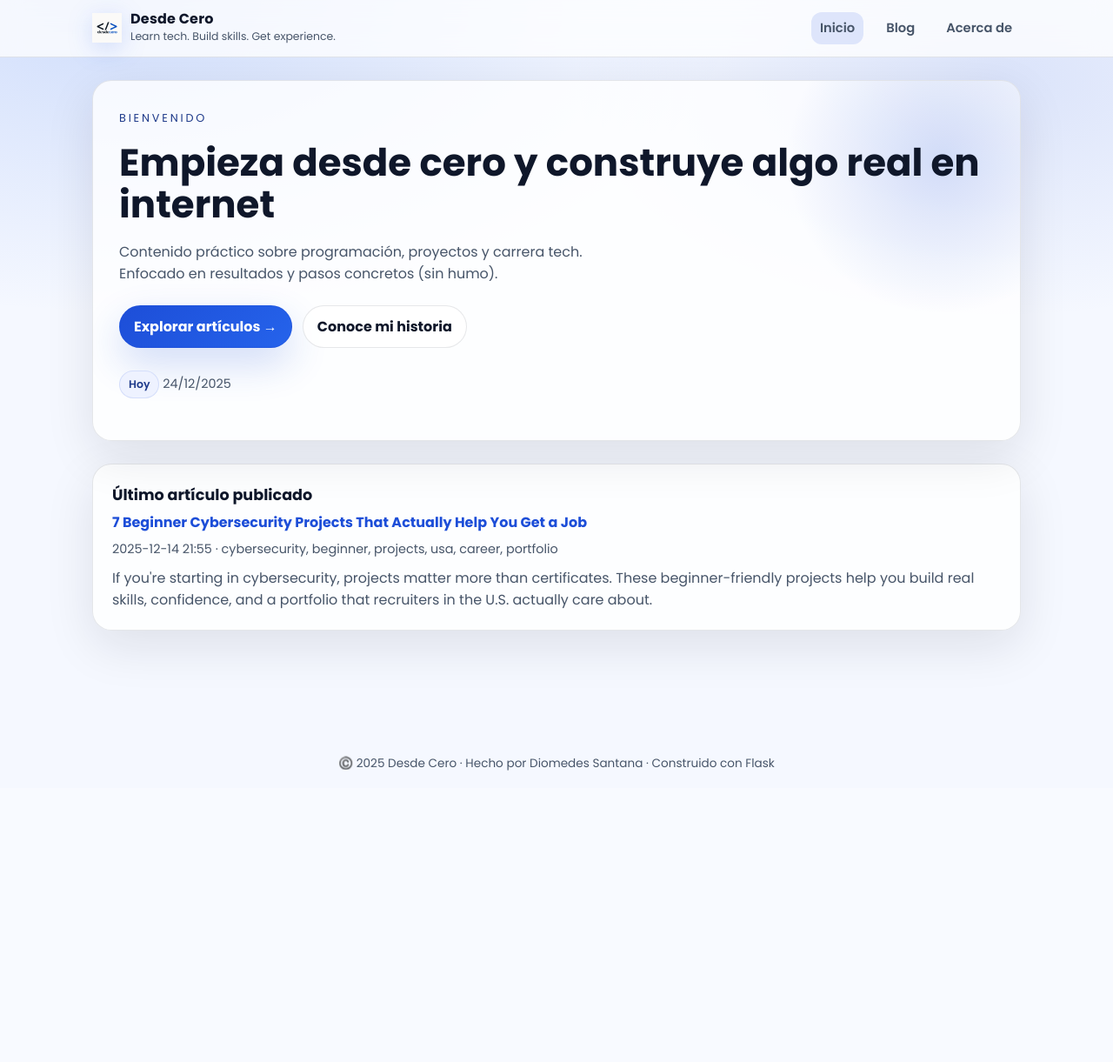
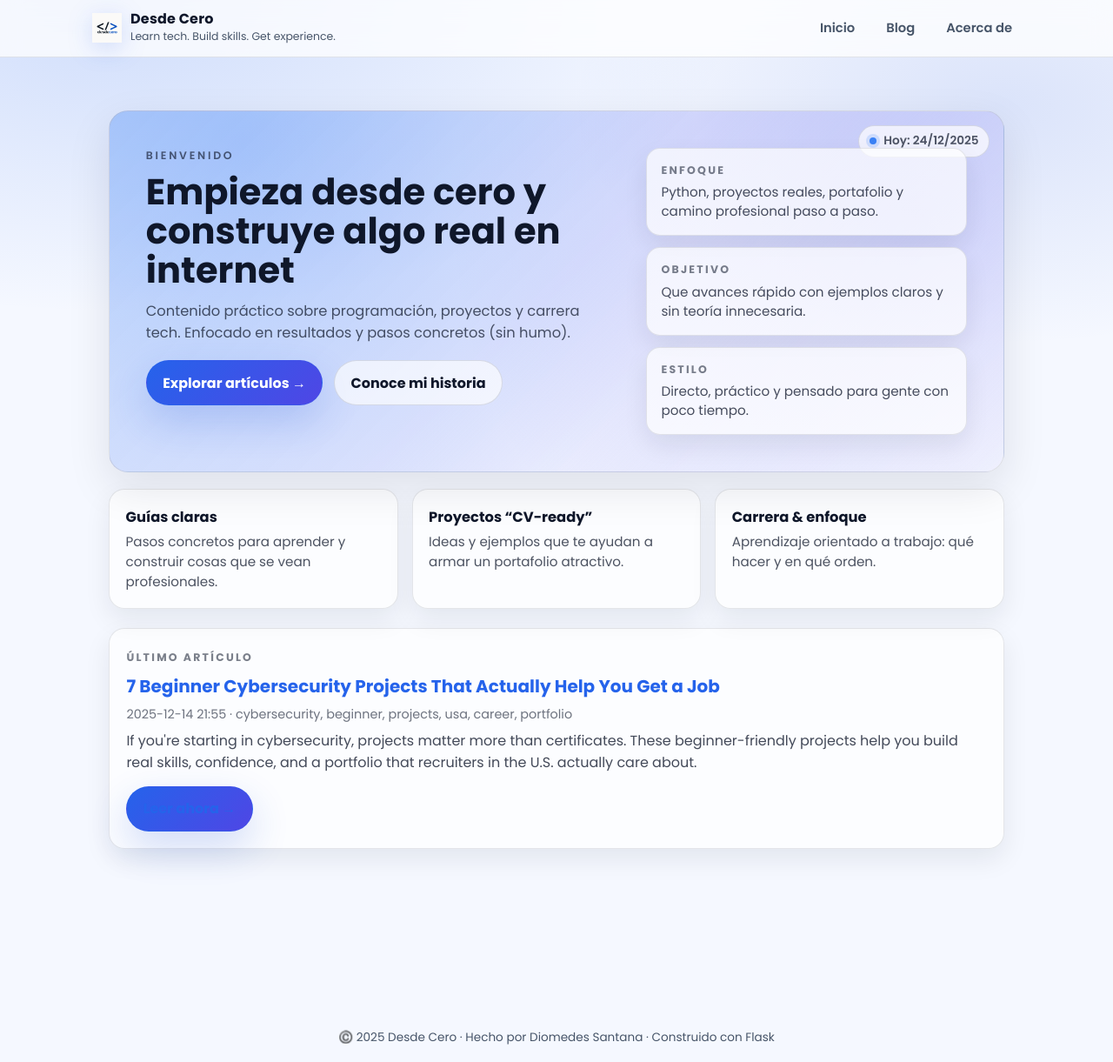
Before and after one commit to dsantanasec-eng/desde-cero-blog, a Flask app: page / in a window 1280 px wide. Shown: the whole page at 87% size. Before the commit the page ends 886 px from the top, so only its background shows below. Run offline with Flask 3, Linux system fonts and the light colour scheme; data comes from the database, SQL or seed files in the repository.

Commit message:
Improve home hero layout and latest post card

```diff
--- a/templates/index.html
+++ b/templates/index.html
@@ -1,85 +1,306 @@
 {% extends "base.html" %}
-{% set active_page = 'home' %}
 
 {% block title %}Desde Cero | Aprende, aplica y gana experiencia{% endblock %}
 
 {% block content %}
 <style>
-  .hero{
-    padding: 34px 30px;
-    overflow:hidden;
-    position:relative;
-  }
-  .hero::before{
-    content:"";
-    position:absolute; inset:-120px -120px auto auto;
-    width:420px; height:420px;
-    background: radial-gradient(circle, rgba(29,78,216,.18), transparent 60%);
-    transform: rotate(12deg);
-  }
-  .hero-grid{
-    display:grid;
-    gap:18px;
-    position:relative;
-  }
-  .kicker{ font-size:.8rem; letter-spacing:.22em; text-transform:uppercase; color:#1e3a8a; }
-  h1{
-    margin:0;
-    font-size: clamp(1.8rem, 3.4vw, 2.8rem);
-    line-height:1.1;
-  }
-  .sub{
-    margin:0;
-    color: var(--muted);
-    max-width: 58ch;
-  }
-  .cta{ display:flex; gap:12px; flex-wrap:wrap; margin-top:6px; }
-  .mini{
-    color: var(--muted);
-    font-size:.9rem;
-    margin-top: 8px;
+  .home-wrap{
+    max-width: 1100px;
+    margin: 0 auto;
+    padding: 2.2rem 1.2rem 4rem;
   }
 
+  /* HERO */
+  .hero-card{
+    position: relative;
+    border-radius: 22px;
+    padding: 2.2rem 2rem;
+    background: linear-gradient(135deg, rgba(59,130,246,.20), rgba(99,102,241,.12), rgba(255,255,255,.65));
+    border: 1px solid rgba(15,23,42,.12);
+    box-shadow: 0 18px 50px rgba(15,23,42,.10);
+    overflow: hidden;
+  }
+  .hero-card:before{
+    content:"";
+    position:absolute;
+    inset:-2px;
+    background: radial-gradient(circle at 15% 10%, rgba(59,130,246,.25), transparent 55%),
+                radial-gradient(circle at 90% 30%, rgba(99,102,241,.20), transparent 55%);
+    pointer-events:none;
+  }
+  .hero-inner{
+    position: relative;
+    display: grid;
+    grid-template-columns: 1fr;
+    gap: 1.4rem;
+    align-items: start;
+  }
+  @media (min-width: 980px){
+    .hero-inner{ grid-template-columns: 1.2fr .8fr; }
+    .hero-card{ padding: 2.6rem 2.6rem; }
+  }
+
+  .kicker{
+    font-size: .78rem;
+    letter-spacing: .22em;
+    text-transform: uppercase;
+    color: rgba(15,23,42,.65);
+    font-weight: 600;
+    margin: 0 0 .7rem;
+  }
+  .title{
+    margin: 0 0 .7rem;
+    font-size: 2.05rem;
+    line-height: 1.08;
+    color: #0f172a;
+    font-weight: 800;
+  }
+  @media (min-width: 980px){
+    .title{ font-size: 2.6rem; }
+  }
+  .subtitle{
+    margin: 0 0 1.2rem;
+    color: rgba(15,23,42,.72);
+    max-width: 52ch;
+    font-size: 1.02rem;
+  }
+
+  /* chip fecha arriba derecha */
+  .date-chip{
+    position:absolute;
+    top: 16px;
+    right: 16px;
+    display:inline-flex;
+    align-items:center;
+    gap:.55rem;
+    padding: .45rem .7rem;
+    border-radius: 999px;
+    background: rgba(255,255,255,.70);
+    border: 1px solid rgba(15,23,42,.12);
+    color: rgba(15,23,42,.72);
+    font-size: .85rem;
+    font-weight: 600;
+    backdrop-filter: blur(10px);
+  }
+  .dot{
+    width: 8px;
+    height: 8px;
+    border-radius: 999px;
+    background: #3b82f6;
+    box-shadow: 0 0 0 4px rgba(59,130,246,.18);
+  }
+
+  /* Botones */
+  .cta-row{ display:flex; gap:.8rem; flex-wrap:wrap; margin-top:.4rem; }
+  .btn{
+    display:inline-flex;
+    align-items:center;
+    justify-content:center;
+    gap:.5rem;
+    padding: .78rem 1.15rem;
+    border-radius: 999px;
+    text-decoration:none;
+    font-weight: 700;
+    border: 1px solid rgba(15,23,42,.12);
+    background: rgba(255,255,255,.65);
+    color: #0f172a;
+    transition: .15s ease;
+  }
+  .btn:hover{ transform: translateY(-1px); box-shadow: 0 14px 28px rgba(15,23,42,.10); }
+  .btn-primary{
+    background: linear-gradient(135deg, #2563eb, #4f46e5);
+    border-color: rgba(37,99,235,.25);
+    color: white;
+  }
+
+  /* Mini panel derecha */
+  .mini-panel{
+    display: grid;
+    gap: .8rem;
+  }
+  .mini-box{
+    background: rgba(255,255,255,.70);
+    border: 1px solid rgba(15,23,42,.10);
+    border-radius: 16px;
+    padding: 1rem 1rem;
+    box-shadow: 0 12px 28px rgba(15,23,42,.08);
+  }
+  .mini-label{
+    font-size:.78rem;
+    text-transform: uppercase;
+    letter-spacing:.18em;
+    color: rgba(15,23,42,.55);
+    font-weight: 700;
+    margin: 0 0 .35rem;
+  }
+  .mini-text{
+    margin: 0;
+    color: rgba(15,23,42,.76);
+    font-size: .95rem;
+    line-height: 1.45;
+  }
+
+  /* Cards debajo */
+  .below-grid{
+    margin-top: 1.2rem;
+    display:grid;
+    gap: 1rem;
+    grid-template-columns: 1fr;
+  }
+  @media (min-width: 980px){
+    .below-grid{ grid-template-columns: repeat(3, 1fr); }
+  }
+  .info-card{
+    border-radius: 18px;
+    padding: 1.15rem 1.15rem;
+    background: rgba(255,255,255,.70);
+    border: 1px solid rgba(15,23,42,.10);
+    box-shadow: 0 12px 30px rgba(15,23,42,.08);
+  }
+  .info-title{
+    margin: 0 0 .35rem;
+    font-weight: 800;
+    color:#0f172a;
+    font-size: 1.02rem;
+  }
+  .info-p{
+    margin: 0;
+    color: rgba(15,23,42,.74);
+    font-size: .95rem;
+    line-height: 1.5;
+  }
+
+  /* Último post */
   .latest{
-    margin-top: 26px;
-    padding: 22px;
+    margin-top: 1.4rem;
+    border-radius: 18px;
+    padding: 1.2rem 1.2rem;
+    background: rgba(255,255,255,.70);
+    border: 1px solid rgba(15,23,42,.10);
+    box-shadow: 0 12px 30px rgba(15,23,42,.08);
   }
-  .latest h2{ margin:0 0 6px; font-size:1.1rem; }
-  .latest a{ text-decoration:none; font-weight:800; color: var(--blue); }
-  .latest a:hover{ text-decoration:underline; }
-  .meta{ color: var(--muted); font-size:.9rem; margin: 8px 0 0; }
+  .latest-kicker{
+    display:inline-flex;
+    align-items:center;
+    gap:.5rem;
+    font-size:.78rem;
+    letter-spacing:.18em;
+    text-transform: uppercase;
+    color: rgba(15,23,42,.55);
+    font-weight: 800;
+    margin-bottom:.55rem;
+  }
+  .latest h2{
+    margin: 0 0 .4rem;
+    font-size: 1.25rem;
+    color:#0f172a;
+  }
+  .latest a{
+    color: #2563eb;
+    font-weight: 800;
+    text-decoration: none;
+  }
+  .latest a:hover{ text-decoration: underline; }
+  .meta{
+    color: rgba(15,23,42,.60);
+    font-size: .9rem;
+    margin: .15rem 0 .55rem;
+  }
+  .excerpt{
+    color: rgba(15,23,42,.78);
+    margin: 0;
+    line-height: 1.55;
+  }
 </style>
 
-<section class="card hero">
-  <div class="hero-grid">
-    <div class="kicker">Bienvenido</div>
+<div class="home-wrap">
+  <section class="hero-card">
+    <div class="date-chip">
+      <span class="dot"></span>
+      Hoy: {{ fecha }}
+    </div>
 
-    <h1>Empieza desde cero y construye algo real en internet</h1>
+    <div class="hero-inner">
+      <div>
+        <p class="kicker">Bienvenido</p>
 
-    <p class="sub">
-      Contenido práctico sobre programación, proyectos y carrera tech. Enfocado en resultados
-      y pasos concretos (sin humo).
+        <h1 class="title">Empieza desde cero y construye algo real en internet</h1>
+
+        <p class="subtitle">
+          Contenido práctico sobre programación, proyectos y carrera tech.
+          Enfocado en resultados y pasos concretos (sin humo).
         </p>
 
-    <div class="cta">
-      <a class="btn btn-primary" href="{{ url_for('blog_list') }}">Explorar artículos →</a>
-      <a class="btn" href="{{ url_for('about') }}">Conoce mi historia</a>
+        <div class="cta-row">
+          <a href="{{ url_for('blog_list') }}" class="btn btn-primary">Explorar artículos →</a>
+          <a href="{{ url_for('about') }}" class="btn">Conoce mi historia</a>
+        </div>
       </div>
 
-    <p class="mini">
-      <span class="chip">Hoy</span> {{ fecha }}
-    </p>
+      <div class="mini-panel">
+        <div class="mini-box">
+          <div class="mini-label">Enfoque</div>
+          <p class="mini-text">Python, proyectos reales, portafolio y camino profesional paso a paso.</p>
+        </div>
+
+        <div class="mini-box">
+          <div class="mini-label">Objetivo</div>
+          <p class="mini-text">Que avances rápido con ejemplos claros y sin teoría innecesaria.</p>
+        </div>
+
+        <div class="mini-box">
+          <div class="mini-label">Estilo</div>
+          <p class="mini-text">Directo, práctico y pensado para gente con poco tiempo.</p>
+        </div>
+      </div>
     </div>
   </section>
 
-<section class="card latest">
-  <h2>Último artículo publicado</h2>
+  <section class="below-grid">
+    <div class="info-card">
+      <p class="info-title">Guías claras</p>
+      <p class="info-p">Pasos concretos para aprender y construir cosas que se vean profesionales.</p>
+    </div>
+
+    <div class="info-card">
+      <p class="info-title">Proyectos “CV-ready”</p>
+      <p class="info-p">Ideas y ejemplos que te ayudan a armar un portafolio atractivo.</p>
+    </div>
+
+    <div class="info-card">
+      <p class="info-title">Carrera & enfoque</p>
+      <p class="info-p">Aprendizaje orientado a trabajo: qué hacer y en qué orden.</p>
+    </div>
+  </section>
+
+  <section class="latest">
+    <div class="latest-kicker">Último artículo</div>
+
     {% if post %}
-    <a href="{{ url_for('post_detail', slug=post['slug']) }}">{{ post['title'] }}</a>
-    <p class="meta">{{ post['date']|fecha }}{% if post['tags'] %} · {{ post['tags'] }}{% endif %}</p>
-    {% if post['excerpt'] %}<p style="margin:10px 0 0; color:var(--muted);">{{ post['excerpt'] }}</p>{% endif %}
+      <h2>
+        <a href="{{ url_for('post_detail', slug=post['slug']) }}">
+          {{ post['title'] }}
+        </a>
+      </h2>
+
+      <div class="meta">
+        {{ post['date']|fecha }}
+        {% if post['tags'] %} · {{ post['tags'] }}{% endif %}
+      </div>
+
+      {% if post['excerpt'] %}
+        <p class="excerpt">{{ post['excerpt'] }}</p>
       {% else %}
-    <p style="margin:0; color:var(--muted);">Todavía no hay artículos publicados.</p>
+        <p class="excerpt">Nuevo contenido disponible.</p>
+      {% endif %}
+
+      <div style="margin-top:.85rem;">
+        <a class="btn btn-primary" href="{{ url_for('post_detail', slug=post['slug']) }}">Leer ahora →</a>
+      </div>
+    {% else %}
+      <h2>Todavía no hay artículos</h2>
+      <p class="excerpt">Muy pronto empezaré a publicar contenido nuevo.</p>
     {% endif %}
   </section>
+</div>
 {% endblock %}
```
Lines whose indentation alone changed are shown as unchanged.
